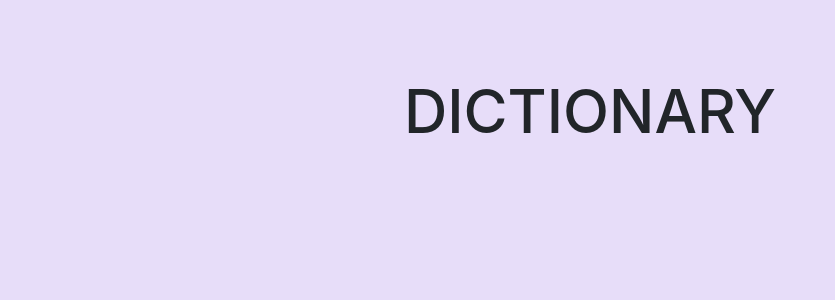
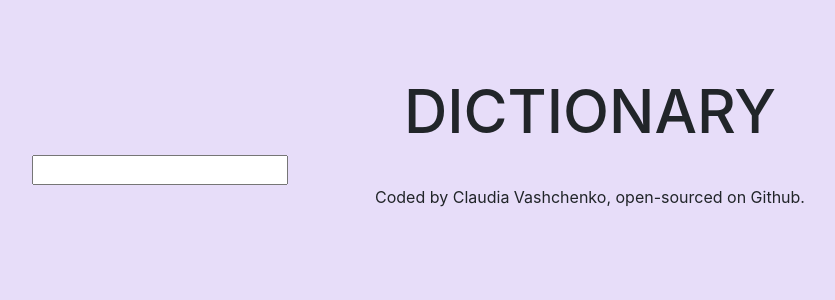
Before and after one commit to claudiavashchenko/dictionary-app, a React (Create React App) app: page / in a window 1280 px wide. Shown: the top 300 px of the page, without its empty margins (50-885 px from the left). Built offline with nearby package versions, Linux system fonts and the light colour scheme.

Commit message:
Started on the search engine

```diff
--- a/src/App.js
+++ b/src/App.js
@@ -1,12 +1,18 @@
-
+import Dictionary from "./Dictionary"
 import './App.css';
 
 function App() {
   return (
     <div className="App">
+      <div className="container">
       <header className="App-header">
         <h1>DICTIONARY</h1>
       </header>
+      <main>
+        <Dictionary />
+      </main>
+      <footer className="text-center">Coded by Claudia Vashchenko, open-sourced on Github.</footer>
+      </div>
     </div>
   );
 }
--- /dev/null
+++ b/src/Dictionary.js
@@ -0,0 +1,21 @@
+import React, { useState } from "react";
+import "./Dictionary.css";
+
+export default function Dictionary() {
+    let [keyword, setKeyword] = useState("");
+
+    function search(event) {
+        event.preventDefault();
+        alert(`Searching for ${keyword} definition...`)
+    }
+    function handleKeywordChange(event) {
+        setKeyword(event.target.value);
+    }
+    return(
+        <div className="Dictionary">
+            <form onSubmit={search}>
+                <input type="search" onChange={handleKeywordChange} />
+            </form>
+        </div>
+    )
+}
```
Also changed, not shown: src/Dictionary.css (added).
